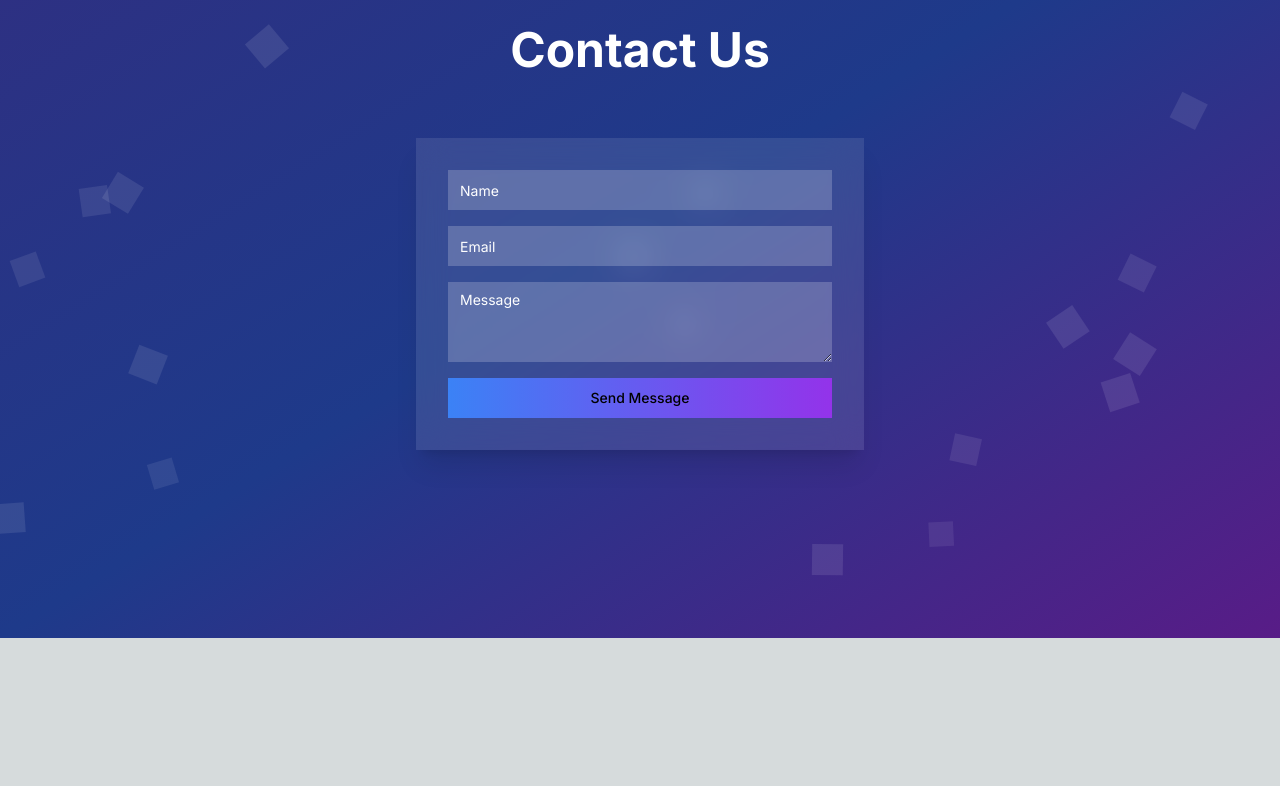
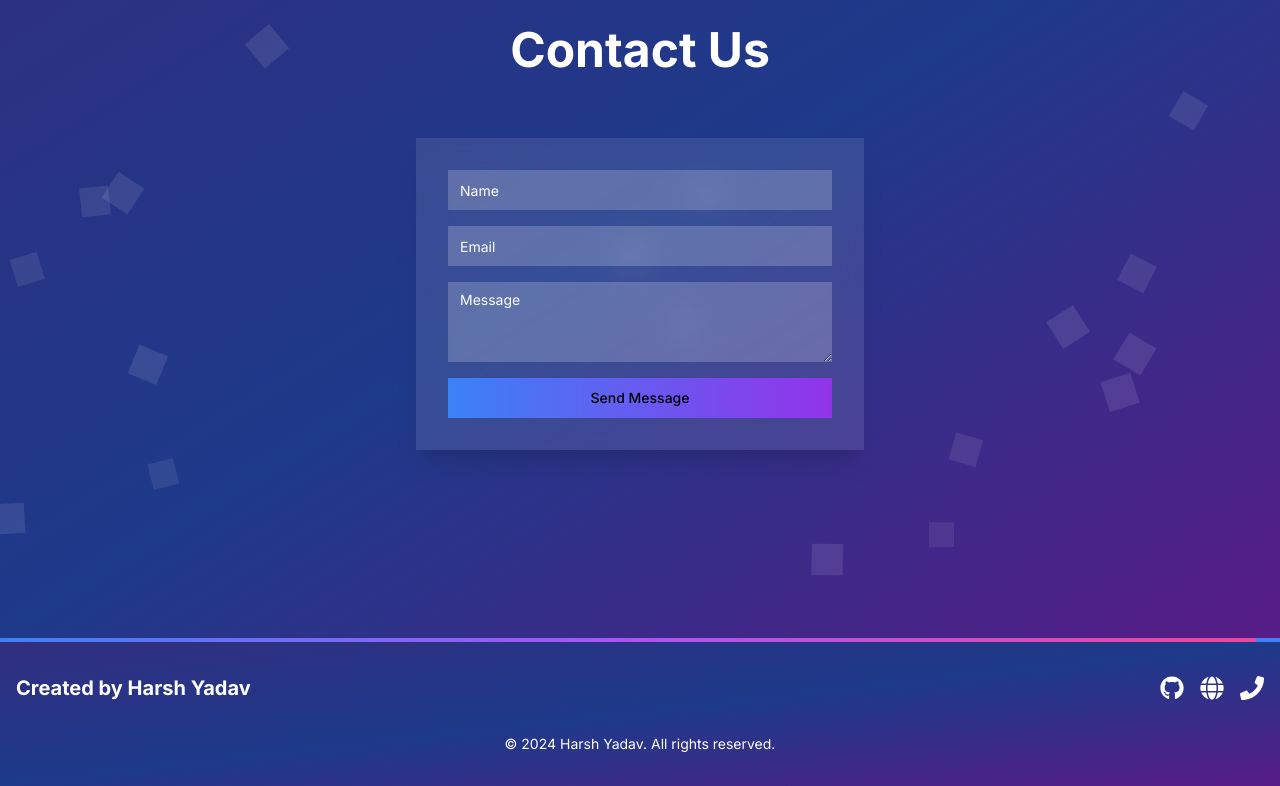
Before and after one commit to 49Harsh/Ui-Frontend-project, a Next.js app: page / in a window 1280 px wide. Shown: the part 1662-2448 px from the top of the page. Before the commit the page ends 2300 px from the top, so only its background shows below. Built offline with nearby package versions, Linux system fonts and the light colour scheme.

Commit message:
adding footer page

```diff
--- a/src/app/page.tsx
+++ b/src/app/page.tsx
@@ -6,6 +6,7 @@ import Features from '@/components/Features'
 import ContactForm from '@/components/ContactForm'
 import { useSmoothScroll } from '@/hooks/useSmootScroll'
 import GradientDivider from '@/components/GradientDivider'
+import Footer from '@/components/Footer'
 
 export default function Home() {
   useSmoothScroll()
@@ -18,6 +19,8 @@ export default function Home() {
       <Features />
       <GradientDivider />
       <ContactForm />
+      <GradientDivider />
+      <Footer />
     </main>
   )
 }
--- /dev/null
+++ b/src/components/Footer.tsx
@@ -0,0 +1,63 @@
+import { motion } from 'framer-motion';
+import { FaGithub, FaGlobe, FaPhone } from 'react-icons/fa';
+import Link from 'next/link';
+
+const Footer = () => {
+  const currentYear = new Date().getFullYear();
+
+  const socialLinks = [
+    { icon: FaGithub, href: 'https://github.com/49Harsh', label: 'GitHub' },
+    { icon: FaGlobe, href: 'https://harsh-org-portfolio.netlify.app/', label: 'Portfolio' },
+    { icon: FaPhone, href: 'tel:+919569935133', label: 'Phone' },
+  ];
+
+  return (
+    <footer className="bg-gradient-to-br from-indigo-900 via-blue-900 to-purple-900 text-white py-8">
+      <div className="container mx-auto px-4">
+        <motion.div
+          initial={{ opacity: 0, y: 20 }}
+          animate={{ opacity: 1, y: 0 }}
+          transition={{ duration: 0.8 }}
+          className="flex flex-col md:flex-row justify-between items-center"
+        >
+          <motion.div
+            className="mb-4 md:mb-0"
+            initial={{ opacity: 0, x: -20 }}
+            animate={{ opacity: 1, x: 0 }}
+            transition={{ duration: 0.8, delay: 0.2 }}
+          >
+            <h3 className="text-xl font-bold">Created by Harsh Yadav</h3>
+          </motion.div>
+          <motion.div
+            className="flex space-x-4"
+            initial={{ opacity: 0, x: 20 }}
+            animate={{ opacity: 1, x: 0 }}
+            transition={{ duration: 0.8, delay: 0.4 }}
+          >
+            {socialLinks.map((link, index) => (
+              <motion.div
+                key={index}
+                whileHover={{ scale: 1.1 }}
+                whileTap={{ scale: 0.95 }}
+              >
+                <Link href={link.href} target="_blank" rel="noopener noreferrer" aria-label={link.label}>
+                  <link.icon className="text-2xl hover:text-blue-400 transition-colors duration-300" />
+                </Link>
+              </motion.div>
+            ))}
+          </motion.div>
+        </motion.div>
+        <motion.div
+          className="mt-8 text-center text-sm opacity-75"
+          initial={{ opacity: 0, y: 20 }}
+          animate={{ opacity: 1, y: 0 }}
+          transition={{ duration: 0.8, delay: 0.6 }}
+        >
+          <p>&copy; {currentYear} Harsh Yadav. All rights reserved.</p>
+        </motion.div>
+      </div>
+    </footer>
+  );
+};
+
+export default Footer;
```
